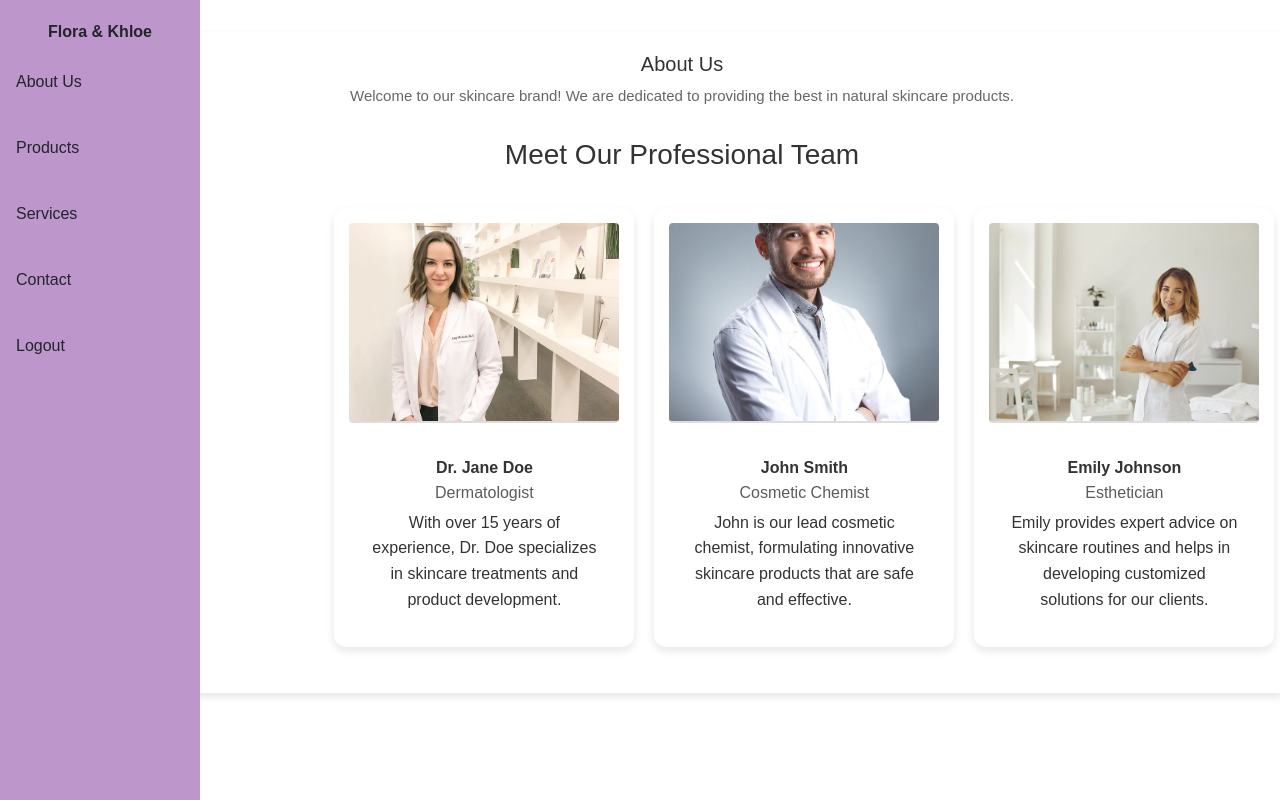
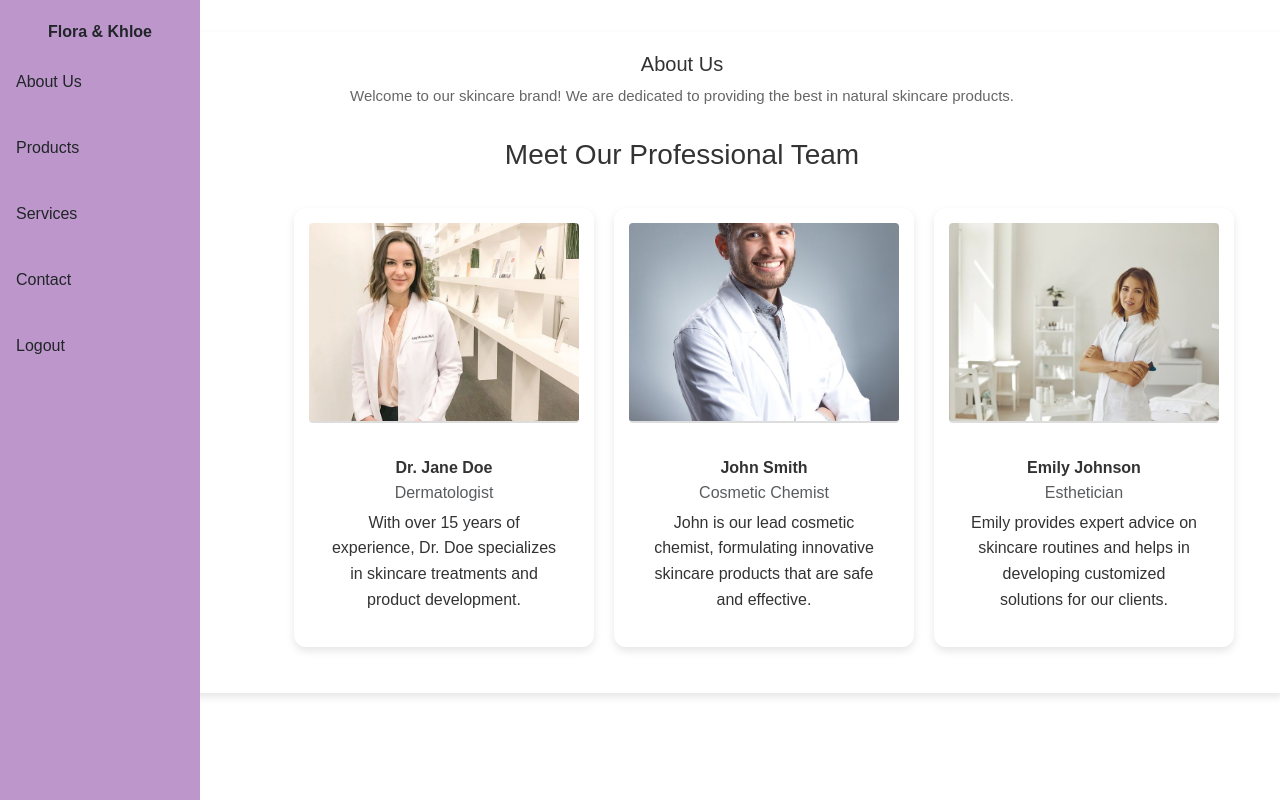
Before and after one commit to chandiniratho/layout, a React (Create React App) app: page /about in a window 1280 px wide. Built offline with nearby package versions, Linux system fonts and the light colour scheme.

Commit message:
Update Services.css

```diff
--- a/src/components/Services.css
+++ b/src/components/Services.css
@@ -22,7 +22,7 @@ header {
   border-radius: 12px;
   overflow: hidden;
   box-shadow: 0 4px 8px rgba(0, 0, 0, 0.1);
-  margin-left: 40%;
+  margin-left: 70px;
 }
 
 .card:hover {
```
